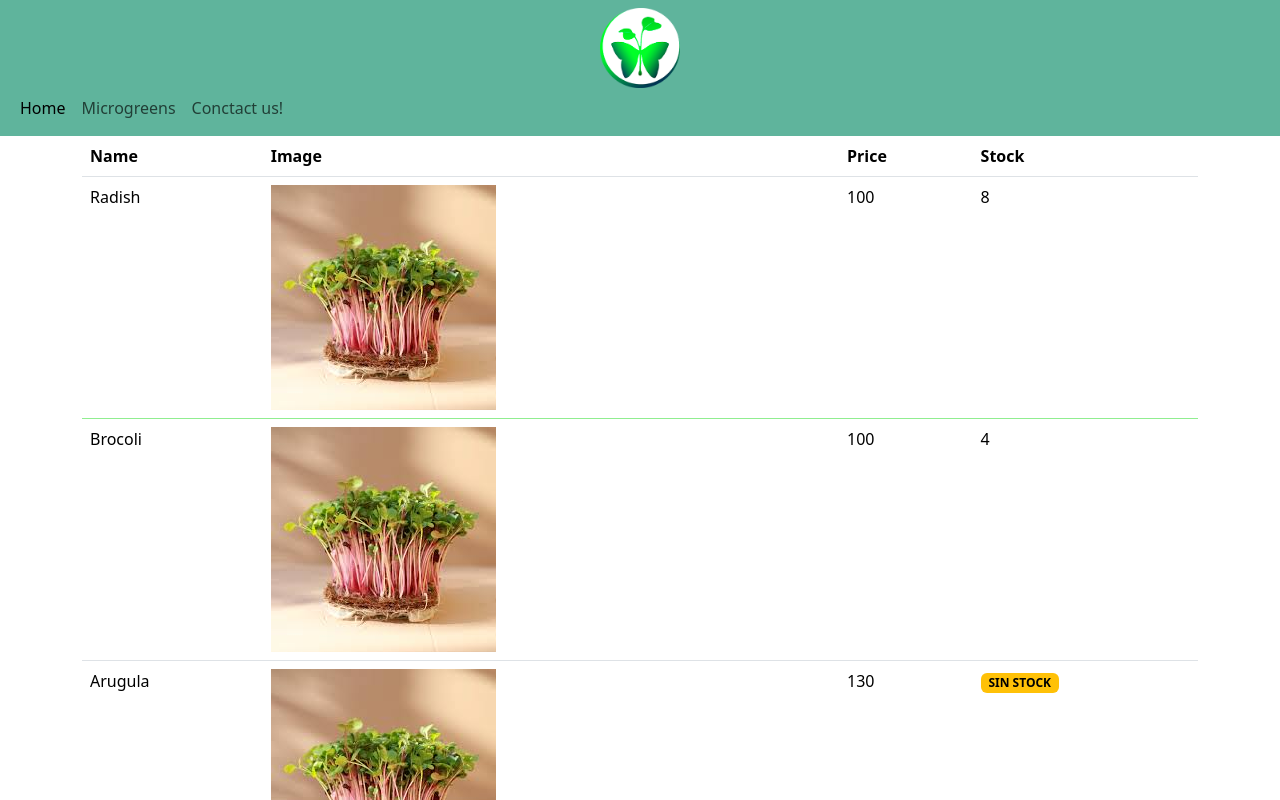
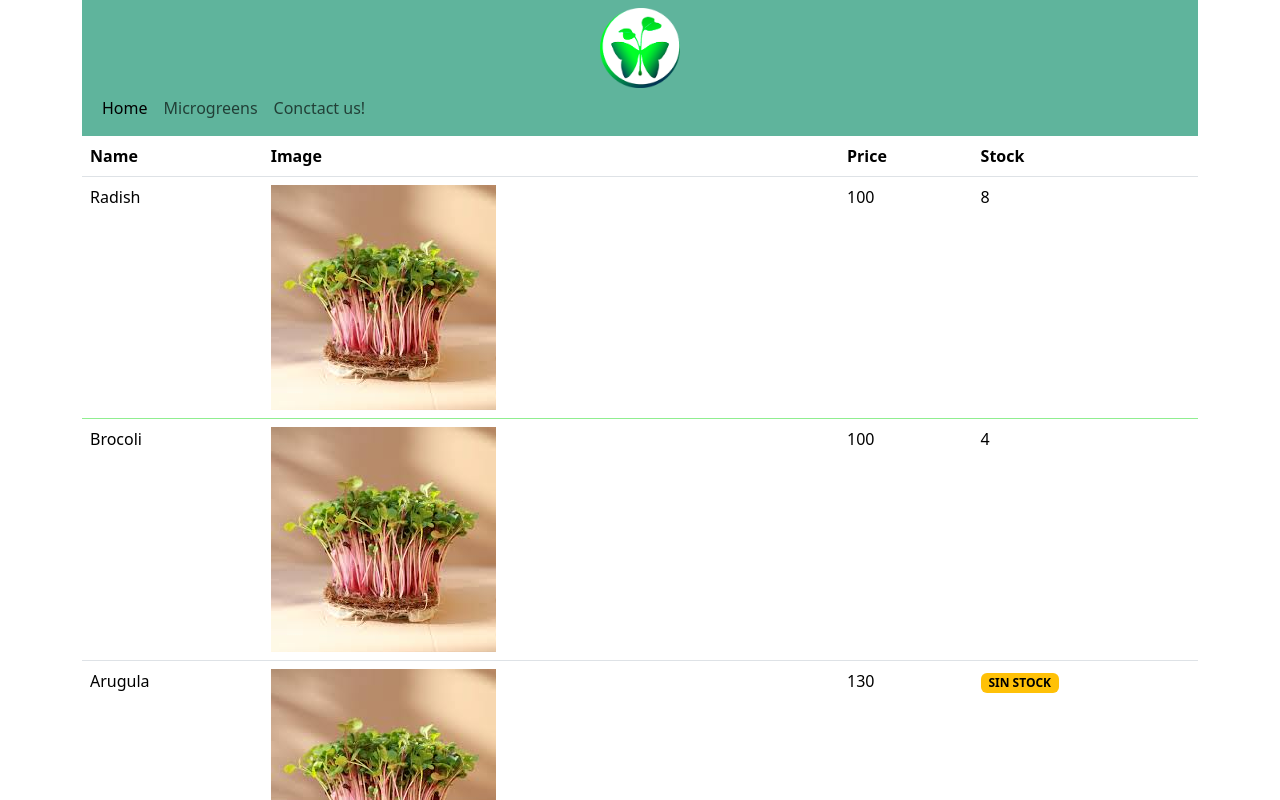
Before and after one commit to aguslorenzo/Angular, an Angular app in the folder lify-web/: page / in a window 1280 px wide. Shown: the top 800 px of the page. Built offline with nearby package versions, Linux system fonts and the light colour scheme.

Commit message:
agregada navbar el styling quedo rari

```diff
--- a/lify-web/src/app/app.component.html
+++ b/lify-web/src/app/app.component.html
@@ -1,28 +1,6 @@
-<nav class="navbar navbar-expand-lg my-navbar">
-  <div class="container-fluid">
-    <div><img src="../assets/images/logo.png" alt=""></div>
-    <!-- <a class="navbar-brand" href="#">{{title}}</a> -->
-    <!-- nav menu btn -->
-    <!--<button class="navbar-toggler" type="button" data-bs-toggle="collapse" data-bs-target="#navbarNav" aria-controls="navbarNav" aria-expanded="false" aria-label="Toggle navigation">
-      <span class="navbar-toggler-icon"></span>
-    </button> -->
-    <div class="collapse navbar-collapse" id="navbarNav">
-        <ul class="navbar-nav">
-          <li class="nav-item">
-            <a class="nav-link active" aria-current="page" href="#">Home</a>
-          </li>
-          <li class="nav-item">
-            <a class="nav-link" href="#">Microgreens</a>
-          </li>
-          <li class="nav-item">
-            <a class="nav-link" href="#">Conctact us!</a>
-          </li>
-        </ul>
-    </div>
-  </div>
-</nav>
 <div class="container">
   <div class="row">
+    <div><app-navbar></app-navbar></div>
     <div class="col8"><app-microgreen-list></app-microgreen-list></div>
     <div class="col4">Carrito de compras</div>
   </div>
--- a/lify-web/src/app/app.component.ts
+++ b/lify-web/src/app/app.component.ts
@@ -1,10 +1,11 @@
 import { Component } from '@angular/core';
 import { RouterOutlet } from '@angular/router';
 import { MicrogreenListComponent } from './microgreen-list/microgreen-list.component';
+import { NavbarComponent } from './navbar/navbar.component';
 
 @Component({
   selector: 'app-root',
-  imports: [RouterOutlet, MicrogreenListComponent],
+  imports: [RouterOutlet, MicrogreenListComponent, NavbarComponent],
   templateUrl: './app.component.html',
   styleUrl: './app.component.scss'
 })
--- /dev/null
+++ b/lify-web/src/app/navbar/navbar.component.html
@@ -0,0 +1,18 @@
+<nav class="navbar navbar-expand-lg my-navbar">
+  <div class="container-fluid">
+    <div><img src="assets/images/logo.png" alt=""></div>
+    <div class="collapse navbar-collapse" id="navbarNav">
+        <ul class="navbar-nav">
+          <li class="nav-item">
+            <a class="nav-link active" aria-current="page" href="#">Home</a>
+          </li>
+          <li class="nav-item">
+            <a class="nav-link" href="#">Microgreens</a>
+          </li>
+          <li class="nav-item">
+            <a class="nav-link" href="#">Conctact us!</a>
+          </li>
+        </ul>
+    </div>
+  </div>
+</nav>
--- /dev/null
+++ b/lify-web/src/app/navbar/navbar.component.scss
@@ -0,0 +1,15 @@
+.my-navbar {
+    background-color: #5FB49C;
+    color: white;
+}
+
+.my-navbar div img {
+    height: 80px;
+    width: 80px;
+}
+.container-fluid {
+    flex-direction: column;
+}
+#navbarNav{
+    align-self: baseline;
+}
--- a/lify-web/src/styles.scss
+++ b/lify-web/src/styles.scss
@@ -13,52 +13,8 @@ app-root {
     flex-direction: column;
     justify-content: space-between;
 }
-//navbar
-.my-navbar {
-    background-color: #5FB49C;
-    color: white;
-}
-
-.my-navbar div img {
-    height: 80px;
-    width: 80px;
-}
-.container-fluid {
-    flex-direction: column;
-}
-#navbarNav{
-    align-self: baseline;
-}
-
-footer {
+  footer {
   background-color: #5FB49C;
   display: flex;
   justify-content: center;
 }
-//spinner loader
-#app-loader {
-    position: fixed;
-    z-index: 9999;
-    background: white;
-    top: 0;
-    left: 0;
-    right: 0;
-    bottom: 0;
-    display: flex;
-    align-items: center;
-    justify-content: center;
-  }
-
-  .spinner {
-    border: 8px solid #f3f3f3;
-    border-top: 8px solid #4caf50;
-    border-radius: 50%;
-    width: 60px;
-    height: 60px;
-    animation: spin 1s linear infinite;
-  }
-
-  @keyframes spin {
-    0% { transform: rotate(0deg); }
-    100% { transform: rotate(360deg); }
-  }
```
Also changed, not shown: lify-web/src/app/navbar/navbar.component.ts (added, +11 -0 lines), 1 other file (tests, documents, lock files or other folders).
